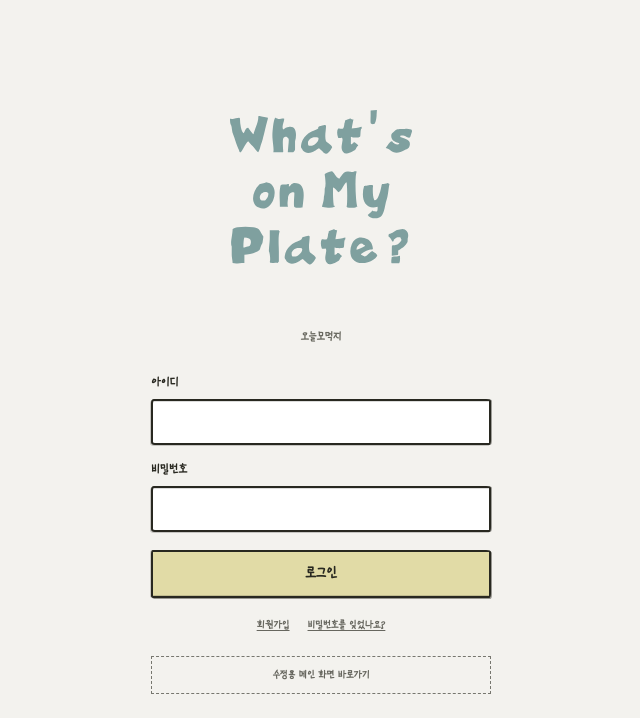
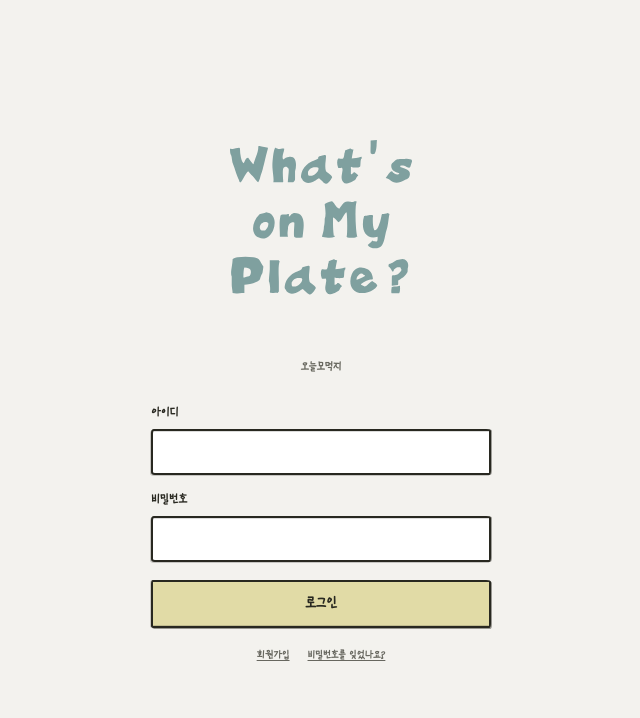
Before and after one commit to doyeonkimmm/what-sonmyplate, a Next.js app: page / in a window 1280 px wide. Shown: the top 718 px of the page, without its empty margins (319-959 px from the left). Built offline with nearby package versions, Linux system fonts and the light colour scheme.

Commit message:
Finalize production UI and remove test data

```diff
--- a/app/JournalApp.tsx
+++ b/app/JournalApp.tsx
@@ -21,20 +21,6 @@ type RecordItem = {
   owner?: string;
   tint?: string;
 };
-
-const friends: Friend[] = [
-  { id: "mira", name: "미라", email: "mira@example.com", color: "#efc3c2" },
-  { id: "june", name: "준", email: "june@example.com", color: "#b9dedc" },
-  { id: "sol", name: "솔", email: "sol@example.com", color: "#e1dba6" },
-];
-
-const friendRecords: RecordItem[] = [
-  { id: "f1", owner: "mira", year: 2026, month: 7, day: 5, time: "12:20", location: "성수동", showLocation: true, visibility: "friends", food: "바질 파스타", mealType: "dining", expense: 18000, memo: "오랜만에 발견한 작은 식당", tint: "#efd7ca" },
-  { id: "f2", owner: "mira", year: 2026, month: 7, day: 6, time: "18:40", location: "한강", showLocation: false, visibility: "friends", food: "레몬 에이드", mealType: "delivery", expense: 6500, memo: "바람이 시원했던 저녁", tint: "#d7e4b7" },
-  { id: "f3", owner: "june", year: 2026, month: 7, day: 5, time: "08:10", location: "집", showLocation: true, visibility: "friends", food: "프렌치 토스트", mealType: "home", expense: 0, memo: "느긋한 일요일 아침", tint: "#f2d6a7" },
-  { id: "f4", owner: "june", year: 2026, month: 7, day: 7, time: "14:30", location: "망원동", showLocation: true, visibility: "friends", food: "딸기 케이크", mealType: "dining", expense: 8500, memo: "한 조각만 먹으려 했는데", tint: "#edc0c9" },
-  { id: "f5", owner: "sol", year: 2026, month: 7, day: 6, time: "19:10", location: "을지로", showLocation: true, visibility: "friends", food: "비빔면", mealType: "home", expense: 0, memo: "매콤해서 좋았어", tint: "#d7d8b5" },
-];
 
 const pad = (value: number) => String(value).padStart(2, "0");
 const current = new Date();
--- a/app/LoginGate.tsx
+++ b/app/LoginGate.tsx
@@ -24,16 +24,6 @@ export default function LoginGate() {
     if (mode === "recover") return setMessage(data.message);
     location.assign("/?app=1");
   }
-  async function enterPreview() {
-    setMessage("");
-    const response = await fetch("/api/auth", {
-      method:"POST",
-      headers:{"Content-Type":"application/json"},
-      body:JSON.stringify({ action:"preview" }),
-    });
-    if (!response.ok) return setMessage("미리보기 화면을 열지 못했어요.");
-    location.assign("/?app=1");
-  }
   return <main className="login-screen">
     <section className="login-card">
       <img className="brand-logo" src="/logo.svg" alt="오늘모먹지" />
@@ -52,8 +42,6 @@ export default function LoginGate() {
         {mode !== "login" && <button onClick={()=>{setMode("login");setStep(1);setMessage("");}}>로그인</button>}
         {mode === "login" && <><button onClick={()=>{setMode("signup");setStep(1);}}>회원가입</button><button onClick={()=>setMode("recover")}>비밀번호를 잊었나요?</button></>}
       </div>
-      {/* TODO: 정식 출시 전에 수정용 미리보기 진입 버튼 제거 */}
-      <button type="button" className="preview-entry" onClick={enterPreview}>수정용 메인 화면 바로가기</button>
     </section>
   </main>;
 }
--- a/app/api/auth/route.ts
+++ b/app/api/auth/route.ts
@@ -36,12 +36,6 @@ async function handlePost(request: Request) {
   const action = body.action;
   const username = cleanUsername(body.username);
   if (action === "logout") return new Response(null, { status: 204, headers: { "Set-Cookie": "plate_session_v3=; Path=/; HttpOnly; Secure; SameSite=Lax; Max-Age=0" } });
-  // TODO: 정식 출시 전에 수정용 미리보기 세션 제거
-  if (action === "preview") {
-    const token = await makeSession({ id: "preview", username: "preview", email: "preview@local", displayName: "미리보기" }, 1000 * 60 * 20);
-    return Response.json({ ok: true }, { headers: { "Set-Cookie": sessionCookie(token, 1200) } });
-  }
-
   if (action === "signup") {
     const email = String(body.email || "").trim().toLowerCase();
     const nickname = String(body.nickname || "").trim().slice(0, 20);
--- a/app/globals.css
+++ b/app/globals.css
@@ -196,7 +196,7 @@ button { cursor:pointer; }
 .stat-summary { margin-bottom:20px; padding:15px 0; border-top:3px solid var(--ink); border-bottom:3px solid var(--ink); }
 .stat-summary b { display:block; font-family:"KimBold"; font-size:50px; line-height:1; }
 .stat-summary span { font-size:18px; }
-.stat-range { display:grid; grid-template-columns:1fr 1fr; gap:7px; margin-bottom:12px; }
+.stat-range { display:grid; grid-template-columns:1fr; gap:12px; margin-bottom:16px; }
 
 /* Figma에서 내보낸 원본 손그림 에셋 */
 .journal-header::after,
@@ -454,15 +454,6 @@ button { cursor:pointer; }
 .login-primary { height:48px; margin-top:4px; border:2px solid var(--ink); border-radius:2px 5px 2px 4px/4px 2px 5px 2px; background:var(--yellow); box-shadow:1px 1px 0 rgb(40 40 32/.45),-1px 0 0 rgb(40 40 32/.2),inset 0 -1px 0 rgb(40 40 32/.18); font-size:17px; }
 .login-links { display:flex; justify-content:center; gap:18px; margin-top:18px; }
 .login-links button { padding:0; border:0; background:transparent; color:#67675f; font-size:12px; text-decoration:underline; }
-.preview-entry {
-  width:100%;
-  margin-top:22px;
-  padding:9px 8px;
-  border:1px dashed #77776f;
-  background:transparent;
-  color:#66665e;
-  font-size:12px;
-}
 .login-screen * { transition:none!important; animation:none!important; }
 .login-screen button:hover,.login-screen button:active { translate:none; transform:none; filter:none; }
 
```
Also changed, not shown: 1 other file (tests, documents, lock files or other folders).
